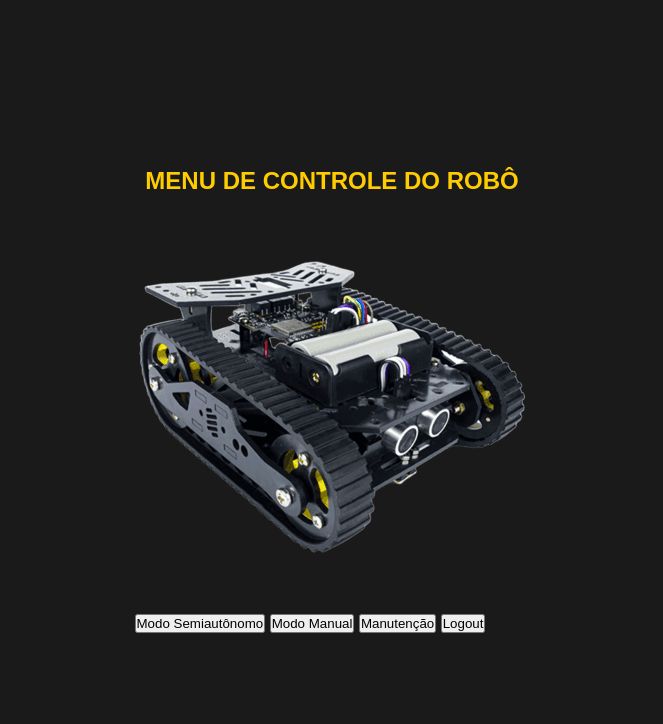
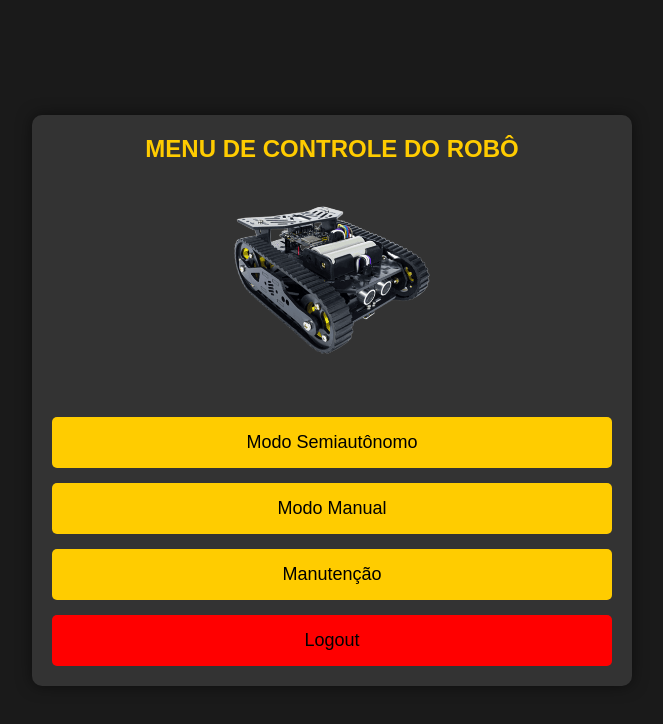
Before and after one commit to HugoRossetti/safe-robot, a plain HTML site: page Menu.html in a window 1280 px wide. Shown: the whole page, without its empty margins (308-971 px from the left). Drawn offline with Linux system fonts and the light colour scheme; sample sign-in values are in the browser's storage.

Commit message:
Adição do css da pagina do menu, que havia sido excluido

```diff
--- a/styles.css
+++ b/styles.css
@@ -130,8 +130,103 @@ h1 {
 
 
 
+/* MENU DE CONTROLE */
 
-/* MENU PRINCIPAL */
+
+body {
+    font-family: Arial, sans-serif;
+    background-color: #1a1a1a;
+    color: #fff;
+    display: flex;
+    justify-content: center;
+    align-items: center;
+    height: 100vh;
+}
+
+.app-container {
+    text-align: center;
+    background-color: #333;
+    padding: 20px;
+    border-radius: 10px;
+    box-shadow: 0 0 15px rgba(0, 0, 0, 0.5);
+    max-width: 600px;
+    width: 100%;
+}
+
+h1 {
+    color: #ffcc00;
+    margin-bottom: 20px;
+}
+
+.image-area {
+    margin-bottom: 30px;
+}
+
+.robot-image {
+    width: 200px;
+    height: auto;
+    border-radius: 10px;
+}
+
+.menu {
+    display: flex;
+    flex-direction: column;
+    gap: 15px;
+}
+
+.btn {
+    background-color: #ffcc00;
+    color: #000;
+    border: none;
+    padding: 15px;
+    border-radius: 5px;
+    font-size: 18px;
+    cursor: pointer;
+    transition: background-color 0.3s, transform 0.2s;
+}
+
+.btn-logout {
+    background-color: red;
+    color: #000;
+    border: none;
+    padding: 15px;
+    border-radius: 5px;
+    font-size: 18px;
+    cursor: pointer;
+    transition: background-color 0.3s, transform 0.2s;
+}
+
+.btn:hover {
+    background-color: #e6b800;
+    transform: translateY(-3px);
+}
+
+.btn-logout:hover {
+    background-color: rgb(195, 3, 3);
+    transform: translateY(-3px);
+}
+
+/* Responsividade */
+@media screen and (max-width: 768px) {
+    .app-container {
+        width: 90%;
+    }
+
+    .robot-image {
+        width: 150px;
+    }
+
+    .btn, .btn-logout {
+        padding: 12px;
+        font-size: 16px;
+    }
+}
+
+
+
+
+
+/* MODO MANUAL */
 
 * {
     margin: 0;
```
